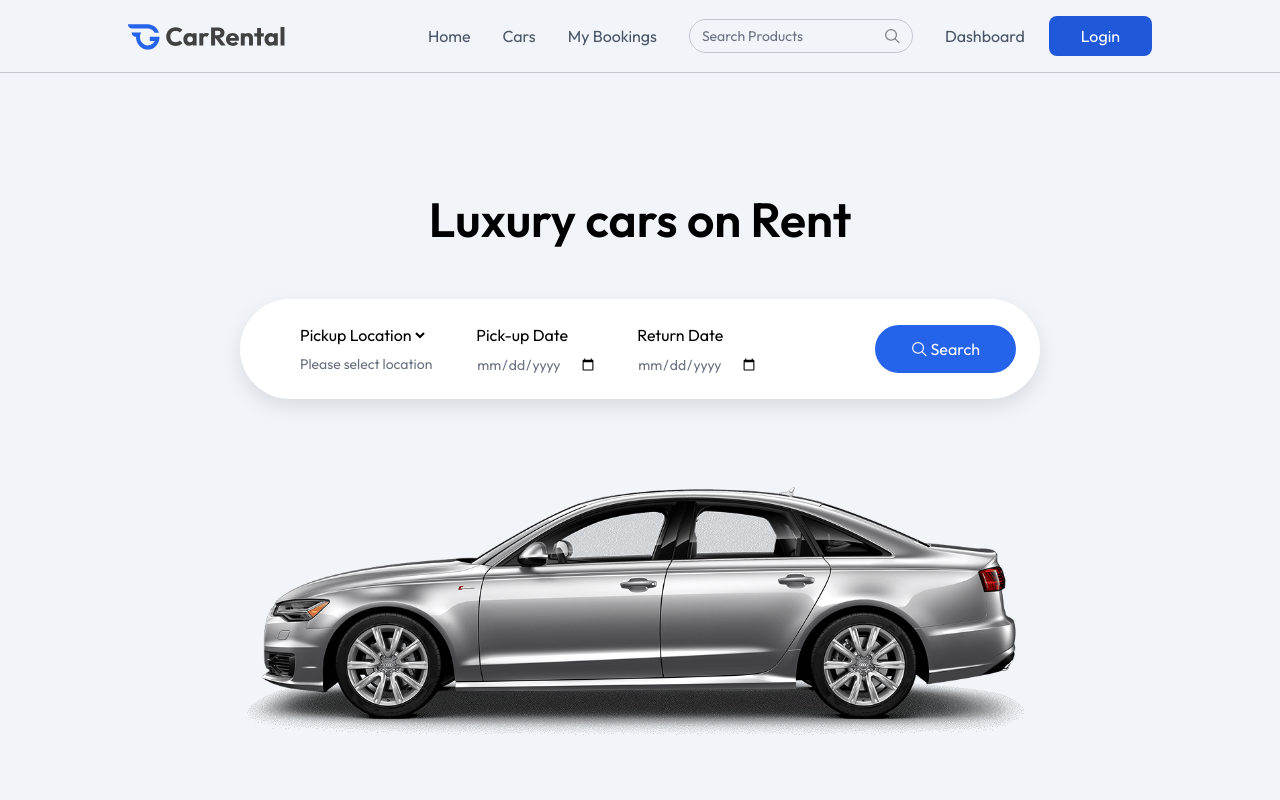
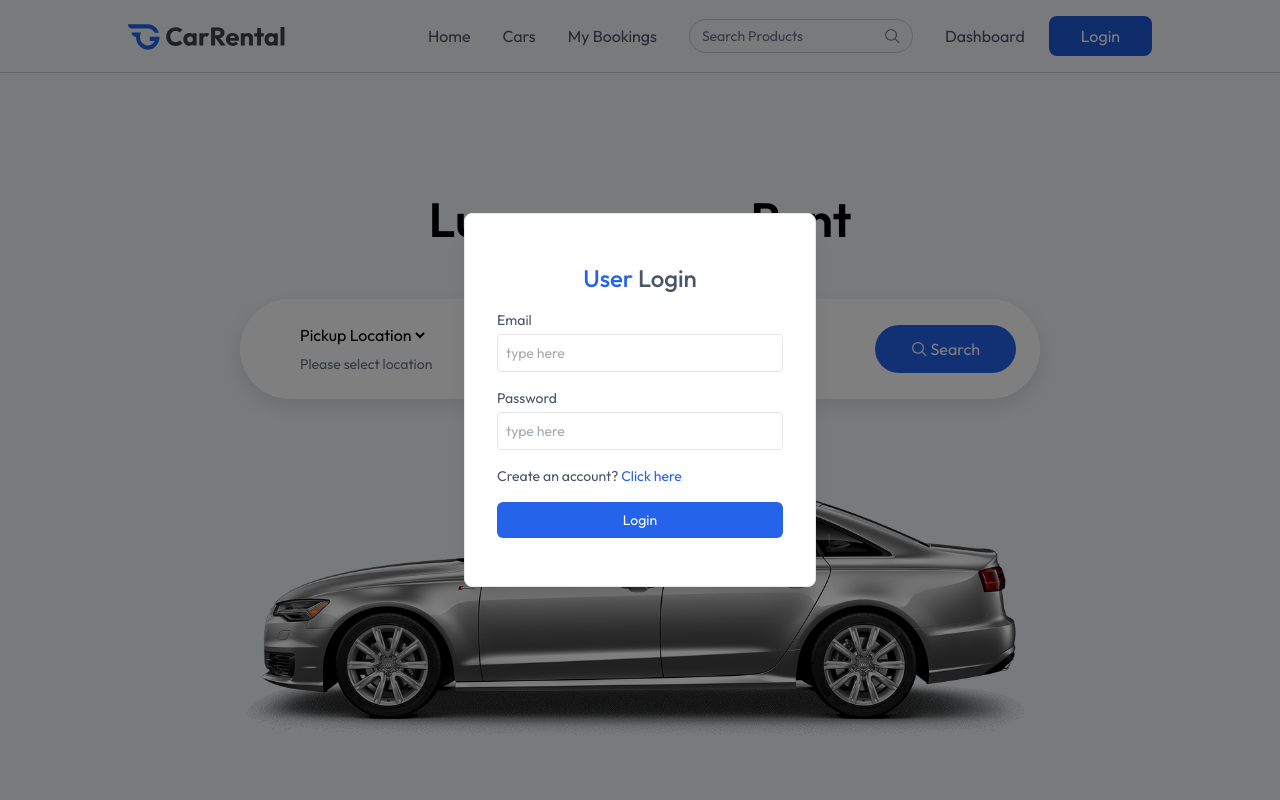
Before and after one commit to Sohrab-Malikzada/Car-Rental-MERN-Stack, a React (Vite) app in the folder client/: page / in a window 1280 px wide. Both pictures are taken after a click on the button "Login". Shown: the top 800 px of the page. Built offline with nearby package versions, Linux system fonts and the light colour scheme; the HTML template or start-up script is replaced by a standard one.

Commit message:
feat: implement login and registration forms

```diff
--- a/client/src/App.jsx
+++ b/client/src/App.jsx
@@ -12,6 +12,7 @@
 import AddCar from './pages/owner/AddCar'
 import ManageCars from './pages/owner/ManageCars'
 import ManageBookings from './pages/owner/ManageBookings'
+import Login from './components/Login'
 
 const App = () => {
 
@@ -20,6 +21,8 @@
 
   return (
     <>
+      {showLogin && <Login setShowLogin={setShowLogin}/>}
+
       {!isownerPath && <Navbar setShowLogin={setShowLogin} />}
 
       <Routes>
--- /dev/null
+++ b/client/src/components/Login.jsx
@@ -0,0 +1,65 @@
+import React, { useState } from 'react'
+
+const Login = ({setShowLogin}) => {
+
+  const [state, setState] = useState('login')
+  const [name, setName] = useState('')
+  const [email, setEmil] = useState('')
+  const [password, setPassword] = useState('')
+
+  const onSubmitHandler = async (event)=>{
+    event.preventDefault()
+  }
+
+  return (
+    <div onClick={()=> setShowLogin(false)} className='fixed top-0 bottom-0 left-0
+    right-0 z-100 flex items-center text-sm text-gray-600 bg-black/50'>
+
+        <form onSubmit={onSubmitHandler} onClick={(e)=>e.stopPropagation()}
+        className='flex flex-col gap-4 m-auto items-start p-8 py-12 w-80 sm:w-[352px]
+        rounded-lg shadow-xl border border-gray-200 bg-white'>
+          <p className='text-2xl font-medium m-auto'>
+            <span className='text-primary'>User</span> {state === 'login' ?
+            'Login' : 'Sign Up'}
+          </p>
+          {state === 'register' && (
+            <div className='w-full'>
+              <p>Name</p>
+              <input onChange={(e) => setName(e.target.value)} value={name}
+              placeholder='type here' className='border border-gray-200
+              rounded w-full p-2 mt-1 outline-primary' type='text' required/>
+            </div>
+          )}
+          <div className='w-full'>
+            <p>Email</p>
+            <input onChange={(e) => setEmil(e.target.value)} value={email}
+            placeholder='type here' className='border border-gray-200 rounded
+            w-full p-2 mt-1 outline-primary' type="email" required/>
+          </div>
+          <div className='w-full'>
+            <p>Password</p>
+            <input onChange={(e) => setPassword(e.target.value)} value={password}
+            placeholder='type here' className='border border-gray-200 rounded
+            w-full p-2 mt-1 outline-primary' type="password" required/>
+          </div>
+          {state === 'register' ? (
+            <p>
+              Already have account? <span onClick={() => setState('login')}
+              className='text-primary cursor-pointer'>Click here</span>
+            </p>
+          ) : (
+            <p>
+              Create an account? <span onClick={()=> setState('register')}
+              className='text-primary cursor-pointer'>Click here</span>
+            </p>
+          )}
+          <button className='bg-primary hover:bg-blue-800 transition-all
+          text-white w-full py-2 rounded-md cursor-pointer'>
+            {state === 'register' ? "Create Account" : "Login"}
+          </button>
+        </form>
+    </div>
+  )
+}
+
+export default Login
```
